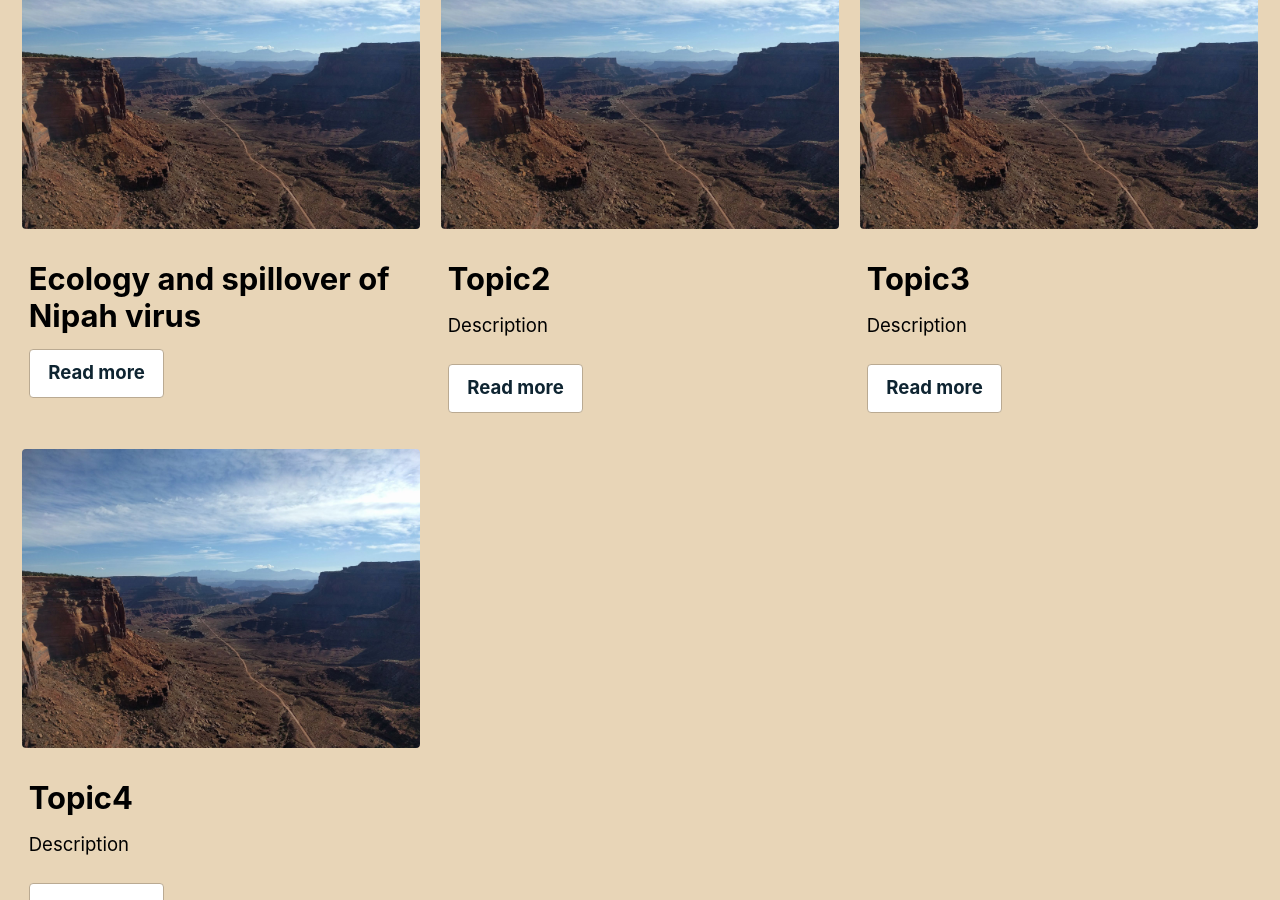
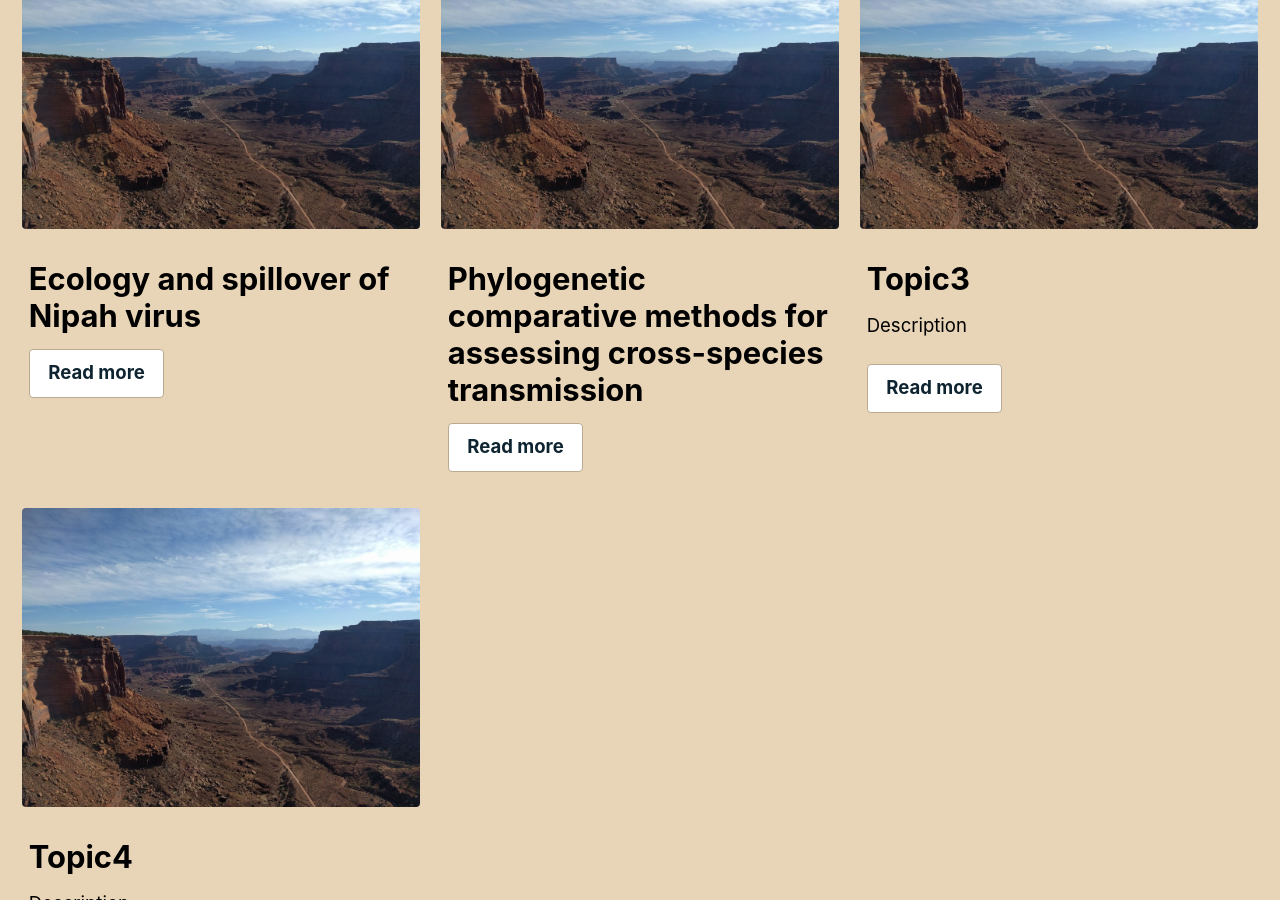
Before and after one commit to clifmckee/clifmckee.github.io, a Jekyll site: the page built from _pages/research.md, in a window 1280 px wide and 900 px high, scrolled down 770 px. Built offline with Jekyll 4.4.1, drawn with Linux system fonts in a browser that asks for light colours; cached includes are drawn as plain includes; our own code applies the rules of GitHub Pages for plain Markdown files.

Commit message:
Update research content

```diff
--- a/_pages/research.md
+++ b/_pages/research.md
@@ -12,9 +12,8 @@ feature_row:
     btn_label: "Read more"
     btn_class: "btn--inverse"
   - image_path: images/canyonlands.jpg
-    title: Topic2
-    excerpt: "Description"
-    url: /research/topic2
+    title: Phylogenetic comparative methods for assessing cross-species transmission
+    url: /research/phylo-methods
     btn_label: "Read more"
     btn_class: "btn--inverse"
   - image_path: images/canyonlands.jpg
```
Also changed, not shown: _pages/phylo-methods.md (added, +9 -0 lines), _pages/topic2.md (deleted, +0 -7 lines).
